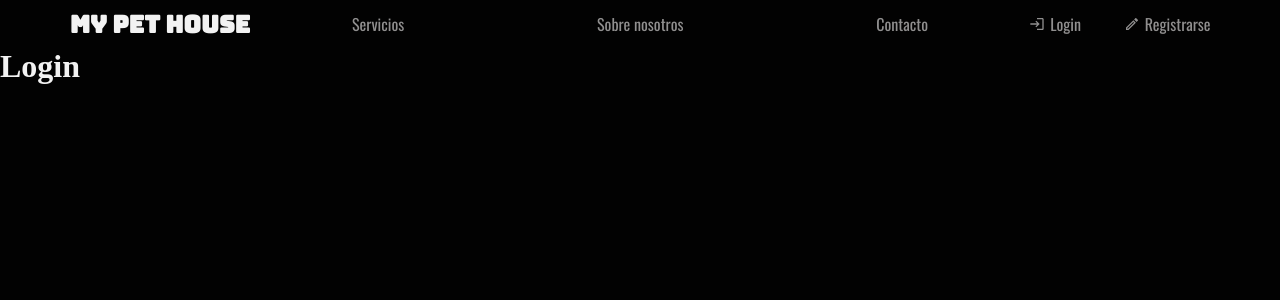
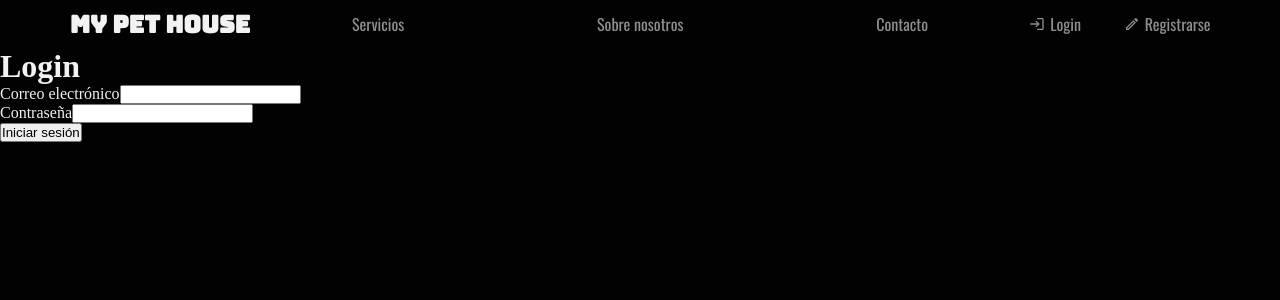
Before and after one commit to fernandoach/FRONTEND-VETERINARY, a React (Vite) app: page /login in a window 1280 px wide. Shown: the top 300 px of the page. Built offline with nearby package versions, Linux system fonts and the light colour scheme.

Commit message:
ADD: /login 70%

```diff
--- a/src/pages/Login.jsx
+++ b/src/pages/Login.jsx
@@ -1,7 +1,81 @@
+import { useState } from "react"
+
 function Login() {
+  // paso 2: gestionar inputs con estados
+  const [email, setEmail] = useState('')
+  const [password, setPassword] = useState('')
+
+  const handlerEmail = (e) => {
+    e.preventDefault()
+    setEmail(e.target.value)
+  }
+
+  function handlerPassword (e){
+    e.preventDefault()
+    setPassword(e.target.value)
+  }
+
+  // paso 3: Crear funcion para el envio del formulario
+  const handlerSubmit = async (e) => {
+    e.preventDefault()
+    try {
+
+      const credenciales = {
+        email,
+        password
+      }
+
+      const request = await fetch('http://localhost:3000/auth/login', {
+        method: 'post',
+        headers: {
+          'Content-Type': 'application/json'
+        },
+        body: JSON.stringify(credenciales)
+      })
+
+      if(!request.ok){
+        const {message} = await request.json()
+        console.log(message)
+      }
+
+      if(request.ok){
+        const {accesToken, role} = await request.json()
+        switch(role){
+          case 'A':
+            console.log('Redirigir a panel admin')
+            break
+          case 'U':
+            console.log('Redirigir a panel user')
+            break
+          case 'V':
+            console.log('Redirigir a panel veterinario')
+            break
+        }
+      }
+
+      console.log(await request.json())
+
+    } catch (error) {
+      console.log(error)
+    }
+  }
+
   return(
     <div className="main">
       <h1>Login</h1>
+      <form onSubmit={handlerSubmit}>
+        <div>
+          <label htmlFor="email">Correo electrónico</label>
+          <input onChange={handlerEmail} type="email" name="email"/>
+        </div>
+        <div>
+          <label htmlFor="password">Contraseña</label>
+          <input onChange={handlerPassword} type="password" name="password" />
+        </div>
+        <div>
+          <button type="submit">Iniciar sesión</button>
+        </div>
+      </form>
     </div>
   )
 }
```
